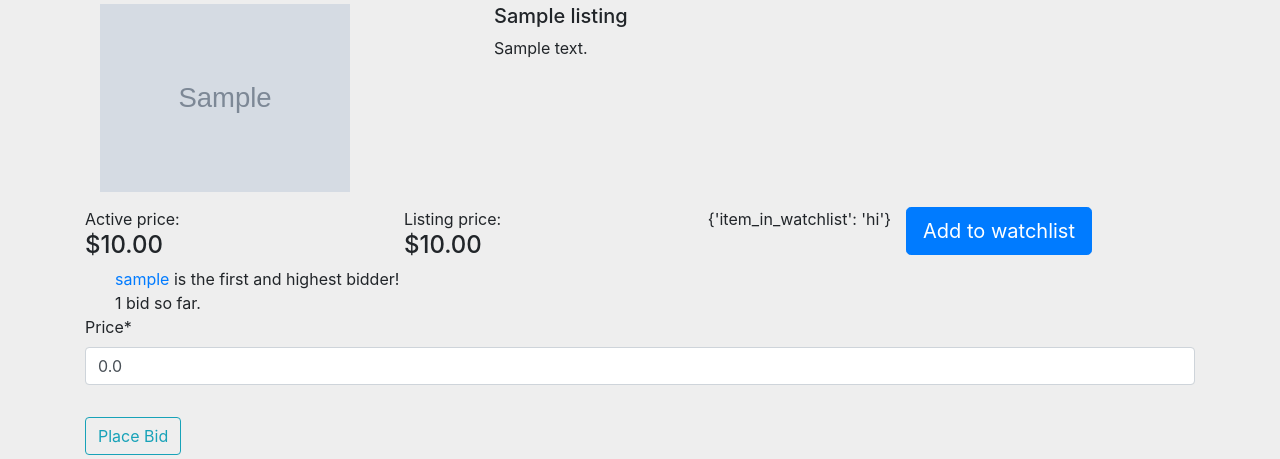
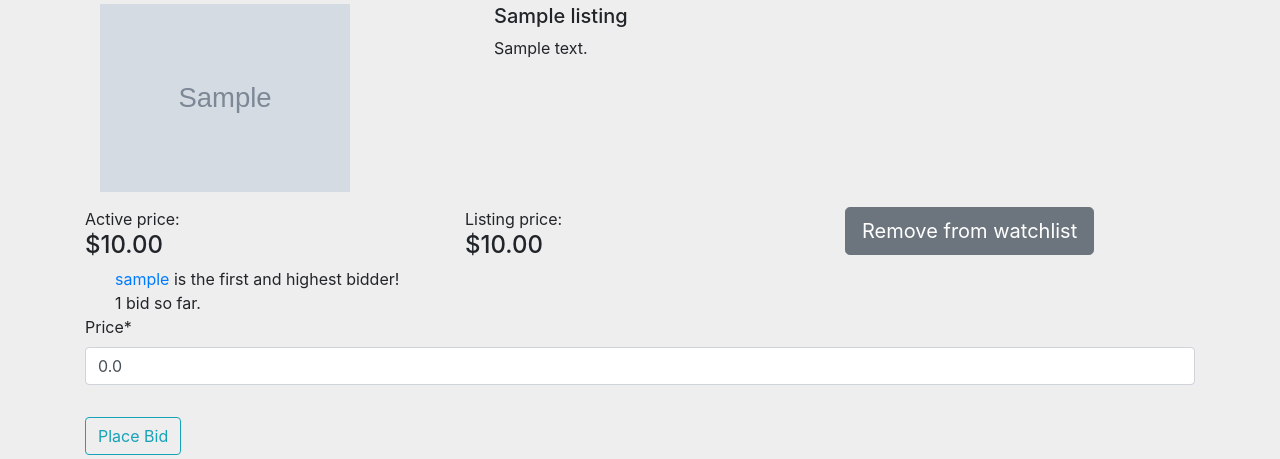
Before and after one commit to aminbeigi/CS50W-Projects, a Django app: page /listing/1 in a window 1280 px wide. Shown: the part 174-633 px from the top of the page. Run offline with Django 3.2, Linux system fonts and the light colour scheme; a user stored in the database is signed in; tables that the repository leaves empty hold one stand-in row (values such as "Sample post"); grey boxes marked "Sample" are stand-in pictures; some libraries are stand-ins or nearby versions.

Commit message:
Can now remove and add items to/from watchlist

```diff
--- a/src/Project 2/commerce/auctions/templates/auctions/listing.html
+++ b/src/Project 2/commerce/auctions/templates/auctions/listing.html
@@ -23,11 +23,12 @@
             <div class="col-sm">
                 Listing price: <h4>${{ listing.price }}</h4>
 			</div>
-			{{ user|item_in_watchlist:listing }}
+
 			<div class="col-sm">
 				<form action="" method="post">
-                    {% if item_in_watchlist == 'True' %}
-						hisfsdffsdsdf
+				{% csrf_token %}
+                    {% if user|item_in_watchlist:listing %}
+						<button class="btn btn-secondary btn-lg" name="remove-watchlist-form">Remove from watchlist</button>
 					{% else %}
 						<button class="btn btn-primary btn-lg" name="add-watchlist-form">Add to watchlist</button>
                     {% endif %}
--- a/src/Project 2/commerce/auctions/templatetags/auctions_extras.py
+++ b/src/Project 2/commerce/auctions/templatetags/auctions_extras.py
@@ -15,14 +15,10 @@ def return_item(l, i):
 @register.filter
 def item_in_watchlist(user, listing):
     if user == 'AnonymousUser':
-        return {
-            'item_in_wishlist': False
-        }
-    print(user, listing)
+        return False
 
-    item_watchlist = Watchlist.objects.filter(author__username__contains=user)
-    print(item_watchlist)
-
-    return {
-        'item_in_watchlist': 'hi'
-    }
+    watchlist = Watchlist.objects.filter(author__username__contains=user)
+    for i in watchlist:
+        if (i.listing == listing):
+            return True
+    return False
--- a/src/Project 2/commerce/auctions/views.py
+++ b/src/Project 2/commerce/auctions/views.py
@@ -51,9 +51,15 @@ def listing(request, id):
         listing = Listing.objects.get(id=id)
         w = Watchlist(author=request.user, listing=listing)
         w.save()
-        messages.success(request, f'Added listing to watchlist.')
+        messages.success(request, f'Added to watchlist.')
         return redirect(f'/listing/{id}')
 
+    if request.method == 'POST' and 'remove-watchlist-form' in request.POST:
+        listing = Listing.objects.get(id=id)
+        w = Watchlist.objects.get(author=request.user, listing=listing)
+        w.delete()
+        messages.success(request, f'Removed from watchlist.')
+        return redirect(f'/listing/{id}')
     else:
         comment_form = CreateComment()
         bid_form = CreateBid()
```
